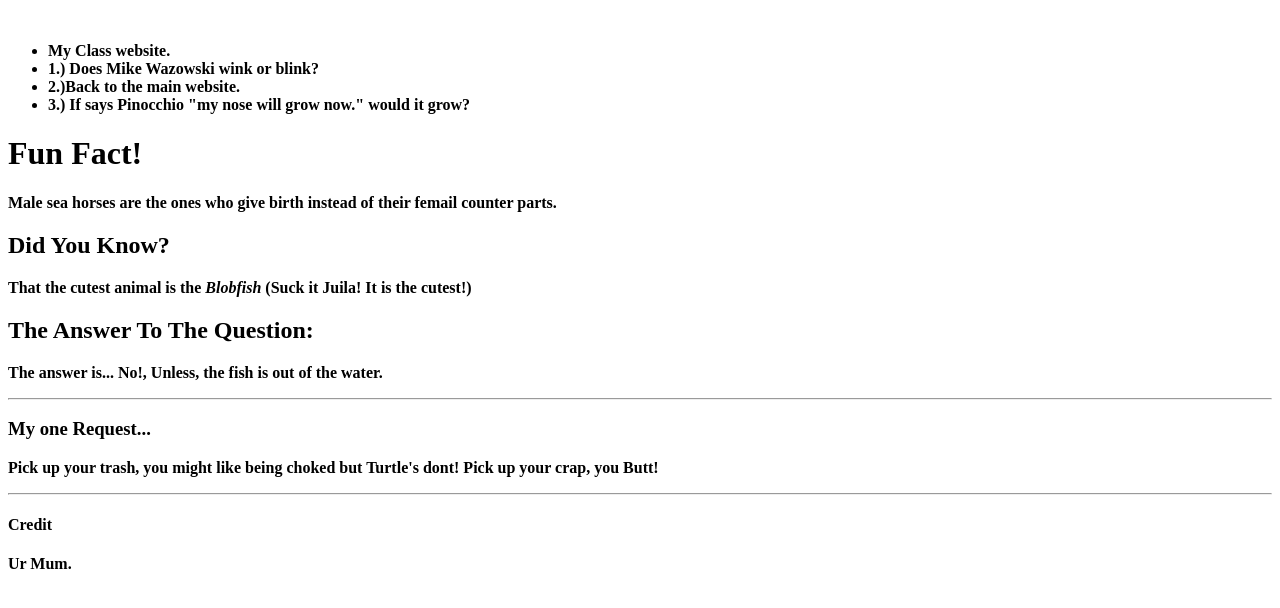
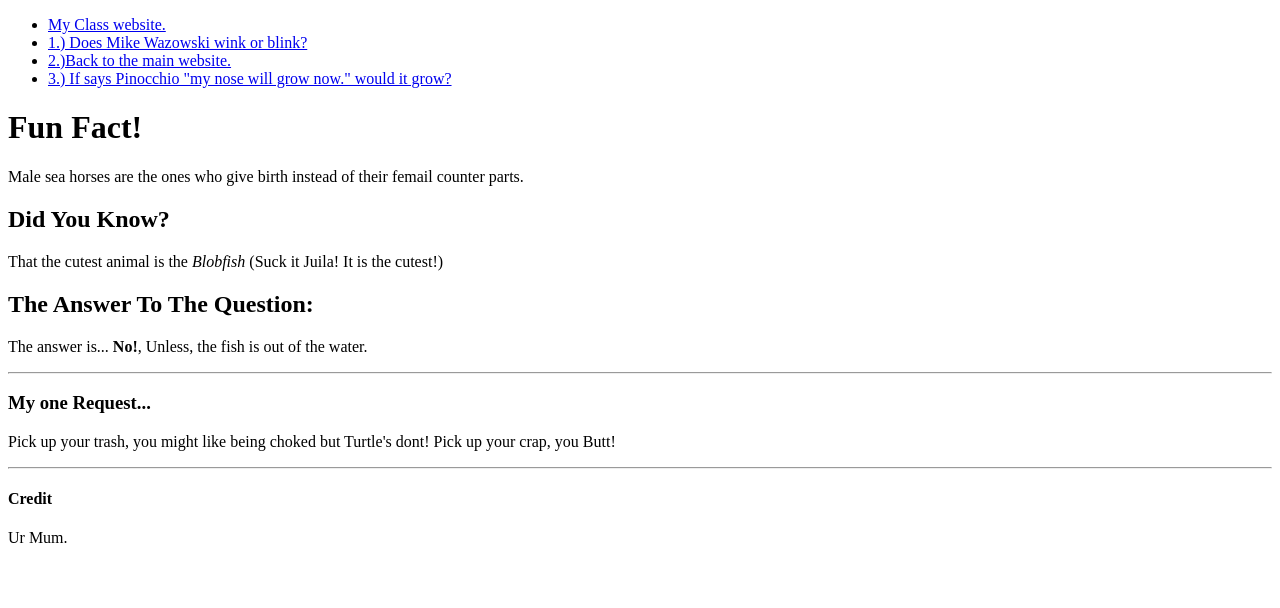
Before and after one commit to LarkinAQ/Abbey, a plain HTML site: page thefinalwebsite/fish.html in a window 1280 px wide. Drawn offline with Linux system fonts and the light colour scheme.

Commit message:
Update fish.html
uilulu

```diff
--- a/thefinalwebsite/fish.html
+++ b/thefinalwebsite/fish.html
@@ -8,12 +8,12 @@
 
 <body>
 
-    <br class="clear">
-    <ul>
-      <li><b href="index.html"> My Class website. </b></li>
-      <li><b href="mike.html">1.) Does Mike Wazowski wink or blink? </b></li>
-      <li><b href="finalwebsite.html"> 2.)Back to the main website. </b></li>
-      <li><b href="nose.html">3.) If says Pinocchio "my nose will grow now." would it grow? <b></li>
+
+    <ul class="b">
+      <li><a href="index.html"> My Class website. </a></li>
+      <li><a href="mike.html">1.) Does Mike Wazowski wink or blink? </a></li>
+      <li><a href="finalwebsite.html"> 2.)Back to the main website. </a></li>
+      <li><a href="nose.html">3.) If says Pinocchio "my nose will grow now." would it grow? <a></li>
     </ul>
     <h1>Fun Fact!</h1>
     <p>Male sea horses are the ones who give birth instead of their femail counter parts.
```
